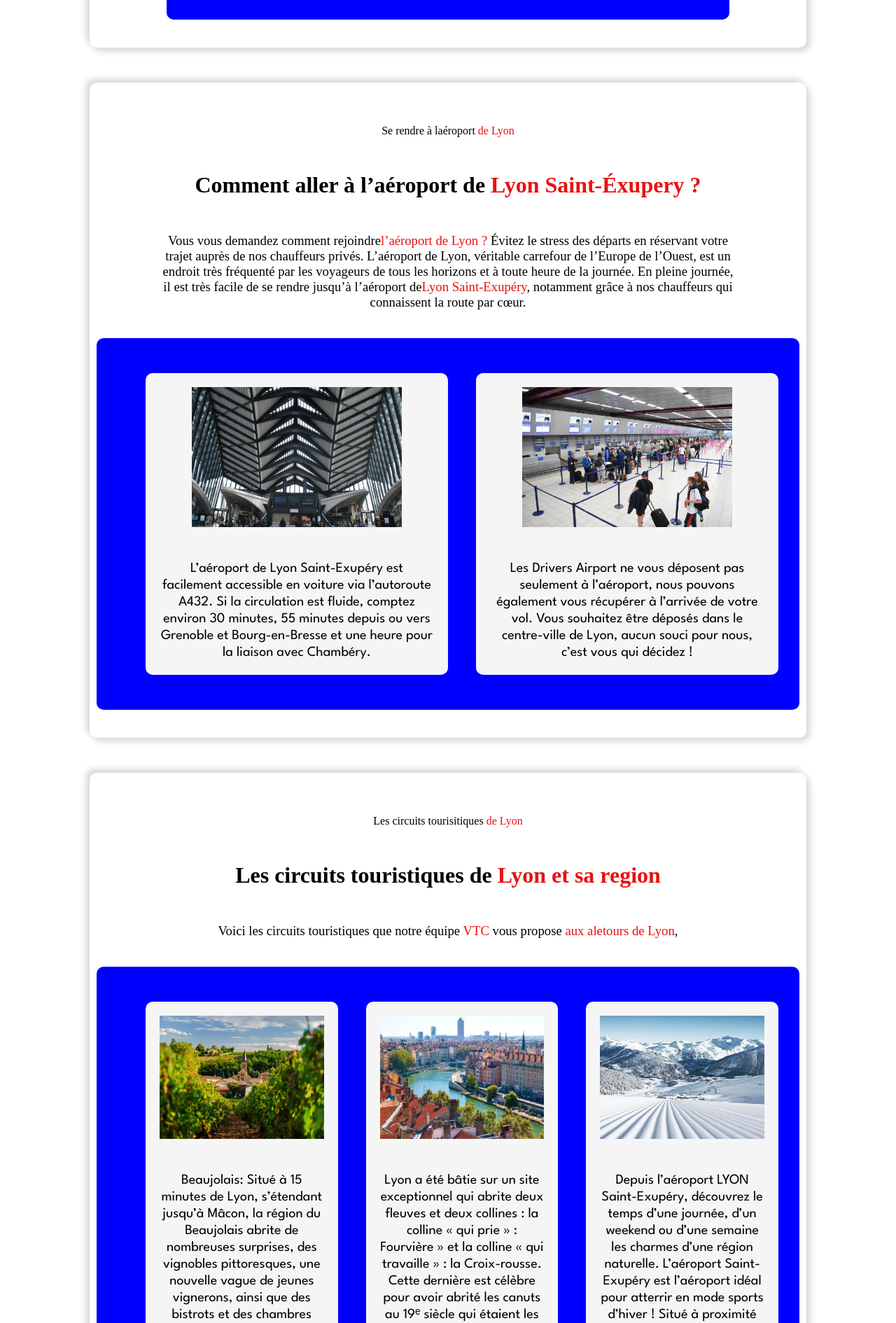
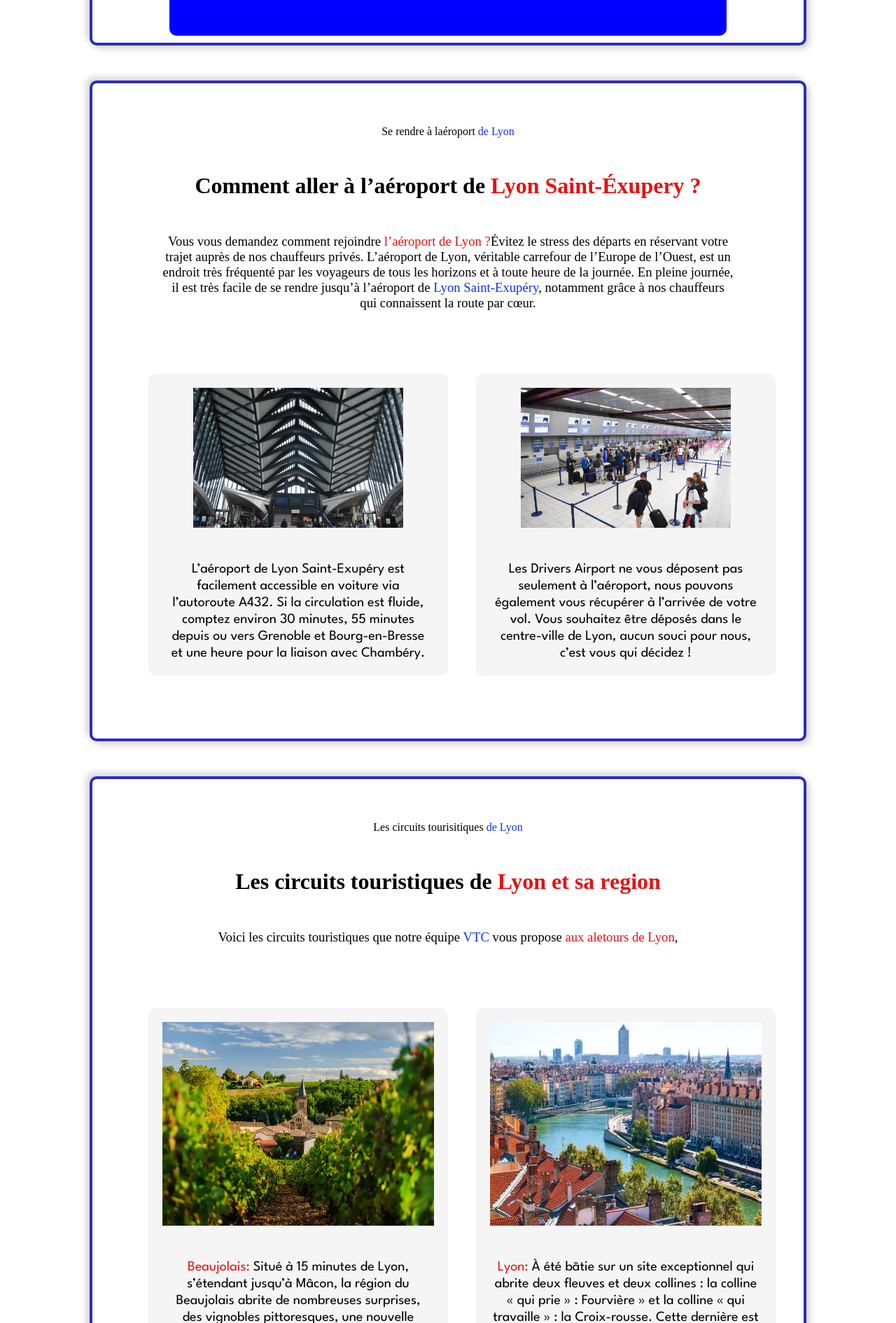
Before and after one commit to NycoChavanoud/lesdrivers, a Next.js app: page /infos_utiles in a window 1280 px wide. Shown: the part 910-2800 px from the top of the page at 70% size. Built offline with nearby package versions, Linux system fonts and the light colour scheme; no server answers; a web font is replaced by a local one.

Commit message:
infos utiles finished

```diff
--- a/pages/infos_utiles/index.js
+++ b/pages/infos_utiles/index.js
@@ -17,15 +17,17 @@ export default function infos_utiles() {
   return (
     <Layout pageTitle="Les Drivers - Infos utiles">
       <PhoneButton />
-      <h1 className={style.mainTitle}>Infos Utiles</h1>
+      <h1 className={style.mainTitle}>
+        Infos <span className={style.redText}>Utiles</span>
+      </h1>
       <h3 className={style.mainText}>
         Si vous avez des questions, envoyez-nous un message et nous vous
         répondrons dans
-        <span className={style.redText}>les plus brefs délais.</span>
+        <span className={style.blueText}> les plus brefs délais.</span>
       </h3>
       <div className={style.covidContainer}>
         <div className={style.title}>
-          Infos <span className={style.redText}> COVID-19</span>
+          Infos <span className={style.blueText}> COVID-19</span>
         </div>
 
         <div className={style.covidDiv}>
@@ -47,7 +49,7 @@ export default function infos_utiles() {
               />
             </div>
 
-            <div className={style.covidText}>
+            <div className={style.covidText1}>
               <ul className={style.covidList}>
                 <li className={style.covidListItems}>
                   Nous avons installé des barrières de protection type plexiglas
@@ -69,7 +71,7 @@ export default function infos_utiles() {
       </div>
       <div className={style.covidContainer}>
         <div className={style.title}>
-          Se rendre à laéroport<span className={style.redText}> de Lyon</span>
+          Se rendre à laéroport<span className={style.blueText}> de Lyon</span>
         </div>
 
         <div className={style.airportDiv}>
@@ -81,14 +83,14 @@ export default function infos_utiles() {
               </h1>
               <h3 className={style.titleText}>
                 Vous vous demandez comment rejoindre
-                <span className={style.redText}>l’aéroport de Lyon ?</span>{" "}
+                <span className={style.redText}> l’aéroport de Lyon ?</span>
                 Évitez le stress des départs en réservant votre trajet auprès de
                 nos chauffeurs privés. L’aéroport de Lyon, véritable carrefour
                 de l’Europe de l’Ouest, est un endroit très fréquenté par les
                 voyageurs de tous les horizons et à toute heure de la journée.
                 En pleine journée, il est très facile de se rendre jusqu’à
                 l’aéroport de
-                <span className={style.redText}>Lyon Saint-Exupéry</span>,
+                <span className={style.blueText}> Lyon Saint-Exupéry</span>,
                 notamment grâce à nos chauffeurs qui connaissent la route par
                 cœur.
               </h3>
@@ -139,7 +141,7 @@ export default function infos_utiles() {
       <div className={style.covidContainer}>
         <div className={style.title}>
           Les circuits tourisitiques
-          <span className={style.redText}> de Lyon</span>
+          <span className={style.blueText}> de Lyon</span>
         </div>
 
         <div className={style.airportDiv}>
@@ -151,7 +153,7 @@ export default function infos_utiles() {
               </h1>
               <h3 className={style.titleText}>
                 Voici les circuits touristiques que notre équipe
-                <span className={style.redText}> VTC </span>
+                <span className={style.blueText}> VTC </span>
                 vous propose
                 <span className={style.redText}> aux aletours de Lyon</span>,
               </h3>
@@ -169,24 +171,24 @@ export default function infos_utiles() {
                     />
                   </div>
                   <div className={style.airportText}>
-                    Beaujolais: Situé à 15 minutes de Lyon, s’étendant jusqu’à
-                    Mâcon, la région du Beaujolais abrite de nombreuses
-                    surprises, des vignobles pittoresques, une nouvelle vague de
-                    jeunes vignerons, ainsi que des bistrots et des chambres
-                    d’hôte. La région se divise parfaitement en deux sections.
-                    Au nord se trouvent les 10 crus célèbres, nommés d’après
-                    leur propre village, comme la fleurie, le Morgon, le
-                    Chirouble ou le Régnié. Tandis que plus au sud, en dessous
-                    de l’imposant Mont Brouilly, vous entrez dans le Beaujolais
-                    classique. Vous pourrez y découvrir le pays des « pierres
-                    dorées », surnommée la petite Toscane française, des
-                    paysages magnifiques avec les villages de pierre et de
-                    roches calcaires, teintées par des oxydes de fer… Le temps
-                    du déjeuner, profitez d’une pause pour pousser la porte d’un
-                    petit restaurant local… La plupart des villages ont des
-                    bistrots à l’ancienne où vous pourrez vous régaler de
-                    spécialités, comme le saucisson beaujolais, les saucisses
-                    mijotées au vin rouge
+                    <span className={style.redText}>Beaujolais:</span> Situé à
+                    15 minutes de Lyon, s’étendant jusqu’à Mâcon, la région du
+                    Beaujolais abrite de nombreuses surprises, des vignobles
+                    pittoresques, une nouvelle vague de jeunes vignerons, ainsi
+                    que des bistrots et des chambres d’hôte. La région se divise
+                    parfaitement en deux sections. Au nord se trouvent les 10
+                    crus célèbres, nommés d’après leur propre village, comme la
+                    fleurie, le Morgon, le Chirouble ou le Régnié. Tandis que
+                    plus au sud, en dessous de l’imposant Mont Brouilly, vous
+                    entrez dans le Beaujolais classique. Vous pourrez y
+                    découvrir le pays des « pierres dorées », surnommée la
+                    petite Toscane française, des paysages magnifiques avec les
+                    villages de pierre et de roches calcaires, teintées par des
+                    oxydes de fer… Le temps du déjeuner, profitez d’une pause
+                    pour pousser la porte d’un petit restaurant local… La
+                    plupart des villages ont des bistrots à l’ancienne où vous
+                    pourrez vous régaler de spécialités, comme le saucisson
+                    beaujolais, les saucisses mijotées au vin rouge
                   </div>
                 </li>
                 <li className={style.airportListItems}>
@@ -200,28 +202,29 @@ export default function infos_utiles() {
                     />
                   </div>
                   <div className={style.airportText}>
-                    Lyon a été bâtie sur un site exceptionnel qui abrite deux
-                    fleuves et deux collines : la colline « qui prie » :
-                    Fourvière » et la colline « qui travaille » : la
-                    Croix-rousse. Cette dernière est célèbre pour avoir abrité
-                    les canuts au 19ᵉ siècle qui étaient les ouvriers de la
-                    Soie. De cette période subsistent de magnifiques
-                    appartements qui autrefois leur servaient d’ateliers. Ils
-                    sont typiques par la hauteur des plafonds, leurs poutres
-                    apparentes et leurs murs en pierre. Depuis la Croix-rousse,
-                    redescendez vers le quartier de Hôtel de Ville en empruntant
-                    le petit train touristique ou en visitant les traboules
-                    lyonnaises, ces passages « secrets » permettant de relier
-                    une rue à l’autre. N’oublions pas le shopping ! Avec des
-                    thématiques aussi variées que la gastronomie avec les Halles
-                    Paul Bocuse ou celles du nouvel Hôtel Dieu, magnifiquement
-                    rénovées… Des marques de vêtements dans les centres
-                    commerciaux de la Part-Dieu ou le Village des Marques de
-                    Villefontaine, des créations originales dans les boutiques
-                    d’artistes de la Croix rousse…
+                    <span className={style.redText}>Lyon:</span> À été bâtie sur
+                    un site exceptionnel qui abrite deux fleuves et deux
+                    collines : la colline « qui prie » : Fourvière » et la
+                    colline « qui travaille » : la Croix-rousse. Cette dernière
+                    est célèbre pour avoir abrité les canuts au 19ᵉ siècle qui
+                    étaient les ouvriers de la Soie. De cette période subsistent
+                    de magnifiques appartements qui autrefois leur servaient
+                    d’ateliers. Ils sont typiques par la hauteur des plafonds,
+                    leurs poutres apparentes et leurs murs en pierre. Depuis la
+                    Croix-rousse, redescendez vers le quartier de Hôtel de Ville
+                    en empruntant le petit train touristique ou en visitant les
+                    traboules lyonnaises, ces passages « secrets » permettant de
+                    relier une rue à l’autre. N’oublions pas le shopping ! Avec
+                    des thématiques aussi variées que la gastronomie avec les
+                    Halles Paul Bocuse ou celles du nouvel Hôtel Dieu,
+                    magnifiquement rénovées… Des marques de vêtements dans les
+                    centres commerciaux de la Part-Dieu ou le Village des
+                    Marques de Villefontaine, des créations originales dans les
+                    boutiques d’artistes de la Croix rousse…
                   </div>
                 </li>
-                <li className={style.airportListItems}>
+              </ul>
+              <li className={style.airportListItems3}>
                 <div className={style.covidImage}>
                   <Image
                     src={sky}
@@ -231,29 +234,30 @@ export default function infos_utiles() {
                     alt="bgLines"
                   />
                 </div>
-                  <div className={style.airportText}>
-                    Depuis l’aéroport LYON Saint-Exupéry, découvrez le temps
-                    d’une journée, d’un weekend ou d’une semaine les charmes
-                    d’une région naturelle. L’aéroport Saint-Exupéry est
-                    l’aéroport idéal pour atterrir en mode sports d’hiver !
-                    Situé à proximité des Alpes et de la Savoie et à seulement 1
-                    heure de Grenoble. L’aéroport de Lyon est à environ 150 km
-                    de grandes stations comme l’Alpe d’Huez ou Les Deux Alpes.
-                    Vous serez conduits par l’un de nos chauffeurs dès la
-                    descente de l’avion jusqu’à votre destination ! Courchevel,
-                    Tignes, Les Arcs, Méribel, La Clusaz, Val d’Isère, La
-                    Plagne… N’hésitez pas à consulter notre tableau des tarifs
-                    pour choisir votre destination.
+                <div className={style.airportText3}>
+                  <span className={style.redText}>
+                    Depuis l’aéroport LYON Saint-Exupéry:
+                  </span>{" "}
+                  Découvrez le temps d’une journée, d’un weekend ou d’une
+                  semaine les charmes d’une région naturelle. L’aéroport
+                  Saint-Exupéry est l’aéroport idéal pour atterrir en mode
+                  sports d’hiver ! Situé à proximité des Alpes et de la Savoie
+                  et à seulement 1 heure de Grenoble. L’aéroport de Lyon est à
+                  environ 150 km de grandes stations comme l’Alpe d’Huez ou Les
+                  Deux Alpes. Vous serez conduits par l’un de nos chauffeurs dès
+                  la descente de l’avion jusqu’à votre destination ! Courchevel,
+                  Tignes, Les Arcs, Méribel, La Clusaz, Val d’Isère, La Plagne…
+                  N’hésitez pas à consulter notre tableau des tarifs pour
+                  choisir votre destination.
                 </div>
               </li>
-              </ul>
             </div>
           </div>
         </div>
       </div>
       <div className={style.covidContainer}>
         <div className={style.title}>
-          Les avantages <span className={style.redText}> de Lyon</span>
+          Les avantages <span className={style.blueText}> de Lyon</span>
         </div>
 
         <div className={style.airportDiv}>
@@ -267,7 +271,7 @@ export default function infos_utiles() {
                 Voici les avantages des
                 <span className={style.redText}> VTC </span>
                 pour votre Trajet depuis l’aéroport
-                <span className={style.redText}> Lyon Saint-Exupéry</span>,
+                <span className={style.blueText}> Lyon Saint-Exupéry</span>,
               </h3>
             </div>
             <div className={style.covidText}>
@@ -283,18 +287,19 @@ export default function infos_utiles() {
                     />
                   </div>
                   <div className={style.airportText}>
-                    Faciliter votre voyage en louant un minibus avec chauffeur.
-                    Nous pouvons mettre à votre disposition un minibus avec
-                    chauffeur de 19 places. Le minibus se révèle aujourd’hui
-                    comme la solution la plus adaptée pour se déplacer à
-                    plusieurs sur un court ou un long trajet. Aucunes
-                    contraintes en termes d’horaires ou d’enregistrement des
-                    bagages. e Mercedes Sprinter est le must en termes de
-                    confort et d’équipement. L’aménagement intérieur permet un
-                    voyage agréable et serein. Le transport de groupes est bien
-                    plus agréable quand tous les participants partagent le même
-                    véhicule : Votre tribu, collègues ou amis conserveront un
-                    très bon souvenir de leur trajet.
+                    <span className={style.redText}>Minibus:</span> Faciliter
+                    votre voyage en louant un minibus avec chauffeur. Nous
+                    pouvons mettre à votre disposition un minibus avec chauffeur
+                    de 19 places. Le minibus se révèle aujourd’hui comme la
+                    solution la plus adaptée pour se déplacer à plusieurs sur un
+                    court ou un long trajet. Aucunes contraintes en termes
+                    d’horaires ou d’enregistrement des bagages. e Mercedes
+                    Sprinter est le must en termes de confort et d’équipement.
+                    L’aménagement intérieur permet un voyage agréable et serein.
+                    Le transport de groupes est bien plus agréable quand tous
+                    les participants partagent le même véhicule : Votre tribu,
+                    collègues ou amis conserveront un très bon souvenir de leur
+                    trajet.
                   </div>
                 </li>
                 <li className={style.airportListItems}>
@@ -308,18 +313,20 @@ export default function infos_utiles() {
                     />
                   </div>
                   <div className={style.airportText}>
-                    Le Rhônexpress a réduit ses amplitudes horaires, le premier
-                    départ se fait à 05h00 et il n’y a que des départs toutes
-                    les 30 minutes. Les horaires du Rhônexpress sont d’autant
-                    plus contraignantes pour ceux souhaitant voyager le soir. En
-                    effet le dernier départ de l’aéroport se fait à 22h00 ! Ce
-                    qui veut dire qu’un passager ayant un vol arrivant après
-                    21h30 risque de devoir prendre un taxi et payer bien plus
-                    cher. C’est pourquoi vous pouvez faire confiance à l’équipe
-                    des Drivers Airport qui est à votre disposition 24h/24 et
-                    7j/7.
+                    <span className={style.redText}>Le Rhônexpress:</span> À
+                    réduit ses amplitudes horaires, le premier départ se fait à
+                    05h00 et il n’y a que des départs toutes les 30 minutes. Les
+                    horaires du Rhônexpress sont d’autant plus contraignantes
+                    pour ceux souhaitant voyager le soir. En effet le dernier
+                    départ de l’aéroport se fait à 22h00 ! Ce qui veut dire
+                    qu’un passager ayant un vol arrivant après 21h30 risque de
+                    devoir prendre un taxi et payer bien plus cher. C’est
+                    pourquoi vous pouvez faire confiance à l’équipe des Drivers
+                    Airport qui est à votre disposition 24h/24 et 7j/7.
                   </div>
                 </li>
+              </ul>
+              <ul className={style.airportList}>
                 <li className={style.airportListItems}>
                   <div className={style.covidImage}>
                     <Image
@@ -331,17 +338,17 @@ export default function infos_utiles() {
                     />
                   </div>
                   <div className={style.airportText}>
-                    Né en 2009, le pionnier Uber revendique une offre importante
-                    avec des centaines de milliers de chauffeurs. La société
-                    assure ainsi le traiter les commandes avec un faible temps
-                    d’attente. En revanche, la société traite seulement les
-                    réservations immédiates. De notre côté, nous sommes partis
-                    du constat inverse. Notre équipe locale à Lyon, composée de
-                    chauffeurs professionnels mise sur la réservation validée
-                    dans un agenda. Notre expérience des trajets aéroport nous
-                    montre que ces trajets spécifiques nécessitent de pouvoir
-                    compter sur un chauffeur présent à une date et un horaire
-                    donné.
+                    <span className={style.redText}>Uber:</span> Né en 2009, le
+                    pionnier Uber revendique une offre importante avec des
+                    centaines de milliers de chauffeurs. La société assure ainsi
+                    le traiter les commandes avec un faible temps d’attente. En
+                    revanche, la société traite seulement les réservations
+                    immédiates. De notre côté, nous sommes partis du constat
+                    inverse. Notre équipe locale à Lyon, composée de chauffeurs
+                    professionnels mise sur la réservation validée dans un
+                    agenda. Notre expérience des trajets aéroport nous montre
+                    que ces trajets spécifiques nécessitent de pouvoir compter
+                    sur un chauffeur présent à une date et un horaire donné.
                   </div>
                 </li>
                 <li className={style.airportListItems}>
@@ -355,11 +362,12 @@ export default function infos_utiles() {
                     />
                   </div>
                   <div className={style.airportText}>
-                    Le Rhône express a été beaucoup décrié pour ses niveaux de
-                    tarifs et ses faibles fréquences, aujourd’hui les choses
-                    s’améliorent… Cependant, lorsque l’on doit prendre un avion,
-                    on doit pouvoir compter sur un mode de transport fiable. Ce
-                    qui comprend aussi les ruptures de charge’ entre différents
+                    <span className={style.redText}>Le Rhôneexpress:</span> À
+                    été beaucoup décrié pour ses niveaux de tarifs et ses
+                    faibles fréquences, aujourd’hui les choses s’améliorent…
+                    Cependant, lorsque l’on doit prendre un avion, on doit
+                    pouvoir compter sur un mode de transport fiable. Ce qui
+                    comprend aussi les ruptures de charge’ entre différents
                     modes de transport en commun ou correspondances. En
                     emprunter les transports en commun pour vous rendre à
                     l’aéroport de Lyon, c’est l’éventuelle possibilité d’arriver
--- a/styles/infosUtiles.module.css
+++ b/styles/infosUtiles.module.css
@@ -10,7 +10,6 @@
   width: 90%;
   margin-left: auto;
   margin-right: auto;
-  color: rgb(0, 0, 0);
 }
 
 .title {
@@ -30,7 +29,9 @@
 .redText {
   color: rgb(233, 17, 17);
 }
-
+.blueText {
+  color: rgb(17, 49, 233);
+}
 /***********************Covid ***********************/
 
 .covidContainer {
@@ -38,6 +39,7 @@
   width: 98%;
   padding: 10px;
   border-radius: 10px;
+  border: 4px solid rgb(45, 45, 189);
   margin: 50px;
   margin-left: 10px;
   margin-right: auto;
@@ -46,7 +48,7 @@
 .covidDiv {
   width: 96%;
 
-  margin-left: 14px;
+  margin-left: auto;
   margin-right: auto;
 }
 
@@ -57,12 +59,20 @@
 
 .covidText {
   padding: 10px;
-  color: white;
-  background-color: rgb(0, 0, 255);
+  color: rgb(15, 14, 14);
   font-size: 20px;
   line-height: 1.5rem;
   border-radius: 10px;
   margin-top: 40px;
+}
+.covidText1 {
+  padding: 10px;
+  color: rgb(209, 209, 209);
+  background-color: blue;
+  font-size: 20px;
+  line-height: 1.9rem;
+  border-radius: 10px;
+  margin-top: 20px;
 }
 
 .covidList {
@@ -93,6 +103,17 @@
   margin-right: auto;
   color: black;
 }
+.airportListItems3 {
+  background-color: whitesmoke;
+  width: 100%;
+  border-radius: 10px;
+  list-style-type: none;
+  margin: 20px;
+  padding: 20px;
+  margin-left: auto;
+  margin-right: auto;
+  color: black;
+}
 .airportImage {
   text-align: center;
 }
@@ -101,7 +122,7 @@
   text-align: center;
 }
 
-@media screen and (min-width: 820px) {
+@media screen and (min-width: 980px) {
   .titleText {
     margin-left: auto;
     margin-right: auto;
@@ -111,8 +132,6 @@
     font-weight: 500;
     width: 70%;
     margin-left: auto;
-
-    color: rgb(237, 12, 12);
   }
 
   .covidContainer {
@@ -146,4 +165,22 @@
     color: black;
     margin: 20px;
   }
+  .airportListItems3 {
+    background-color: whitesmoke;
+    color: black;
+    width: 56%;
+  }
+  .airportText3 {
+    background-color: whitesmoke;
+    color: black;
+    text-align: center;
+    width: 80%;
+    margin-left: auto;
+    margin-right: auto;
+  }
+  .airportText {
+    width: 98%;
+    margin-left: auto;
+    margin-right: auto;
+  }
 }
```
Lines whose indentation alone changed are shown as unchanged.
